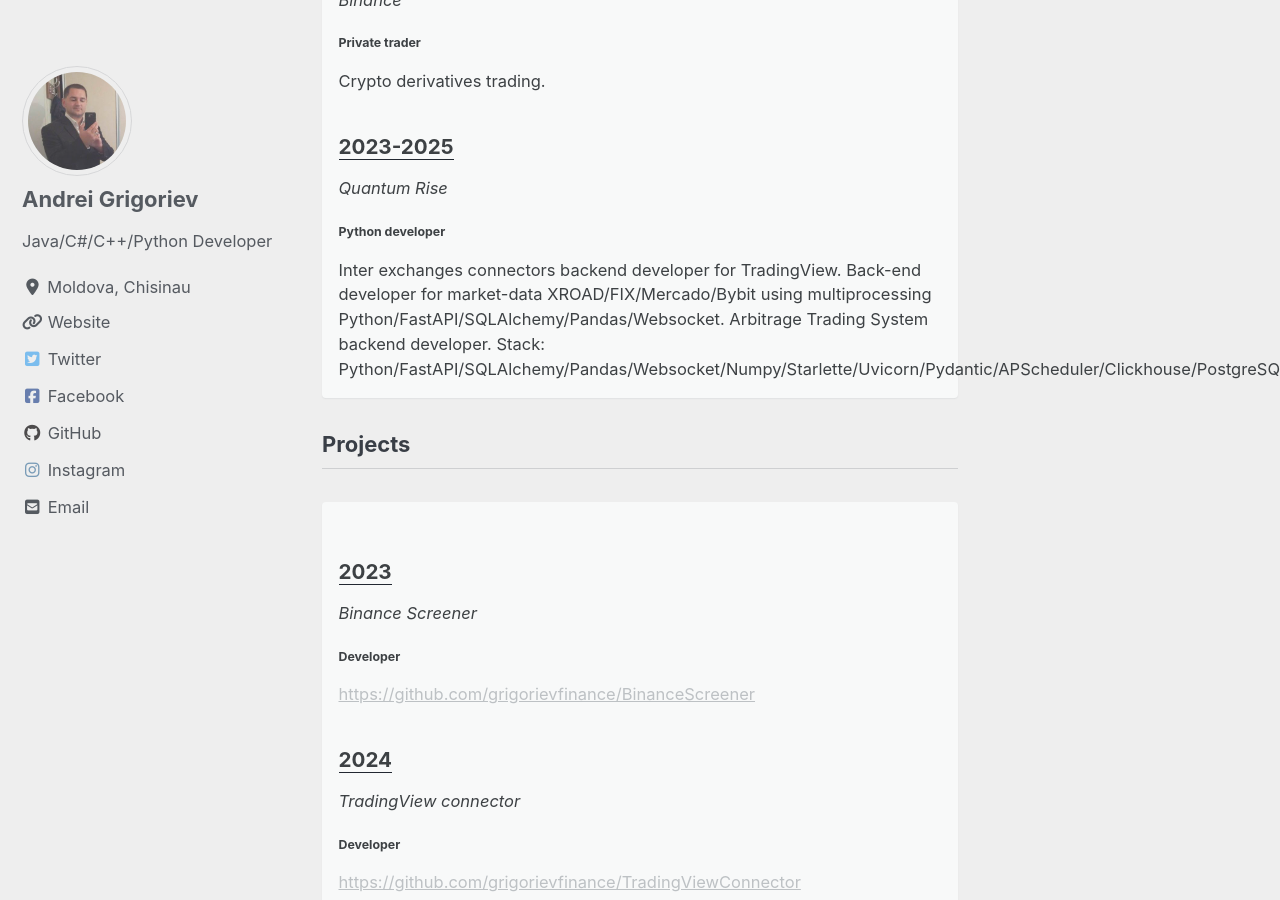
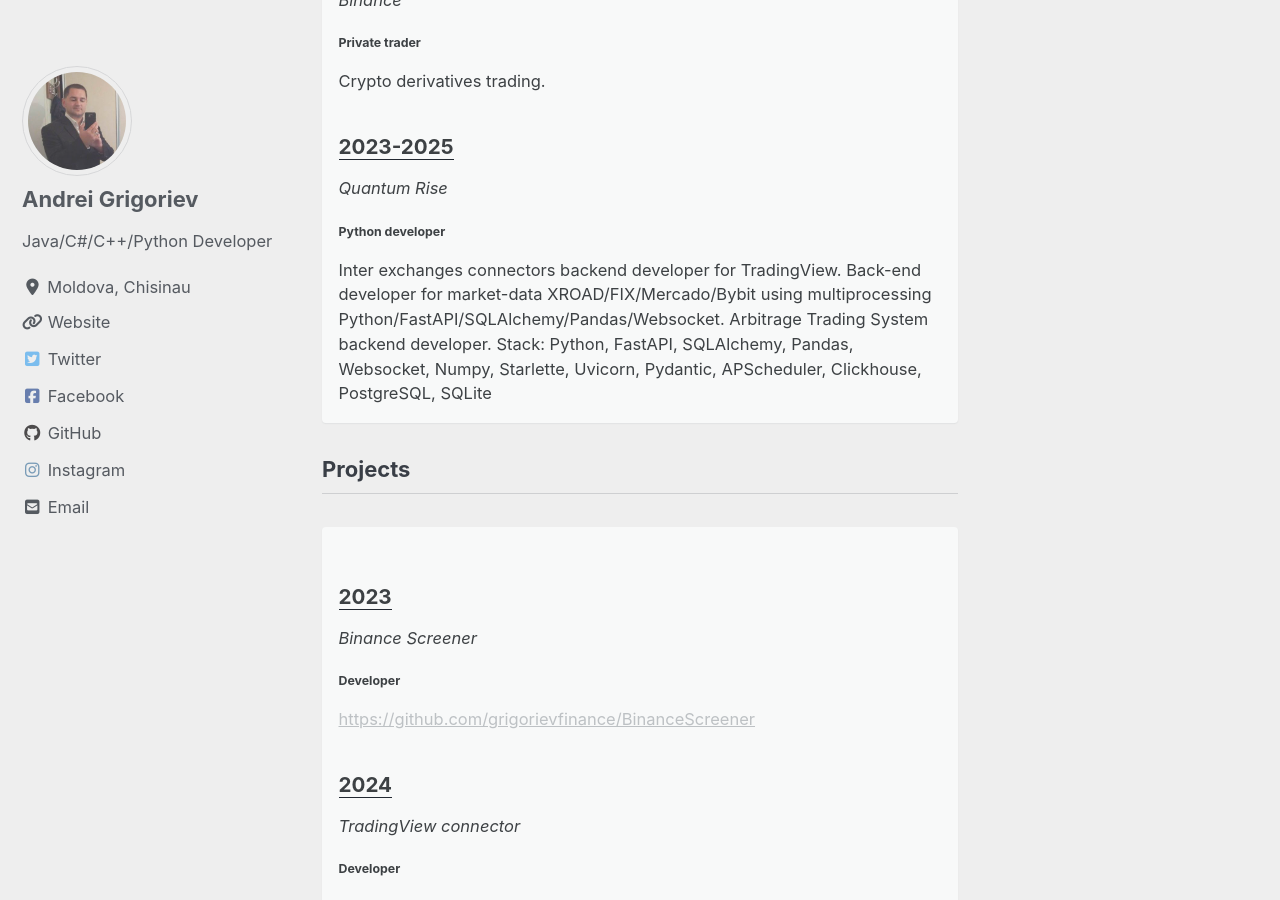
Before and after one commit to grigorievfinance/grigorievfinance.github.io, a Jekyll site: the page built from index.html, in a window 1280 px wide and 900 px high, scrolled down 1918 px. Built offline with Jekyll 4.4.1, drawn with Linux system fonts in a browser that asks for light colours; cached includes are drawn as plain includes; nearby versions of some CDN libraries; the list of posts is cut into pages by our own code.

```diff
--- a/_data/ui-text.yml
+++ b/_data/ui-text.yml
@@ -121,7 +121,7 @@ en: &DEFAULT_EN
   work6_date                 : "2022-2023"
   work7_name                 : "Quantum Rise"
   work7_function             : "Python developer"
-  work7_description          : "Inter exchanges connectors backend developer for TradingView. Back-end developer for market-data XROAD/FIX/Mercado/Bybit using multiprocessing Python/FastAPI/SQLAlchemy/Pandas/Websocket. Arbitrage Trading System backend developer. Stack: Python/FastAPI/SQLAlchemy/Pandas/Websocket/Numpy/Starlette/Uvicorn/Pydantic/APScheduler/Clickhouse/PostgreSQL/SQLite"
+  work7_description          : "Inter exchanges connectors backend developer for TradingView. Back-end developer for market-data XROAD/FIX/Mercado/Bybit using multiprocessing Python/FastAPI/SQLAlchemy/Pandas/Websocket. Arbitrage Trading System backend developer. Stack: Python, FastAPI, SQLAlchemy, Pandas, Websocket, Numpy, Starlette, Uvicorn, Pydantic, APScheduler, Clickhouse, PostgreSQL, SQLite"
   work7_date                 : "2023-2025"
 
 en-US:
```
